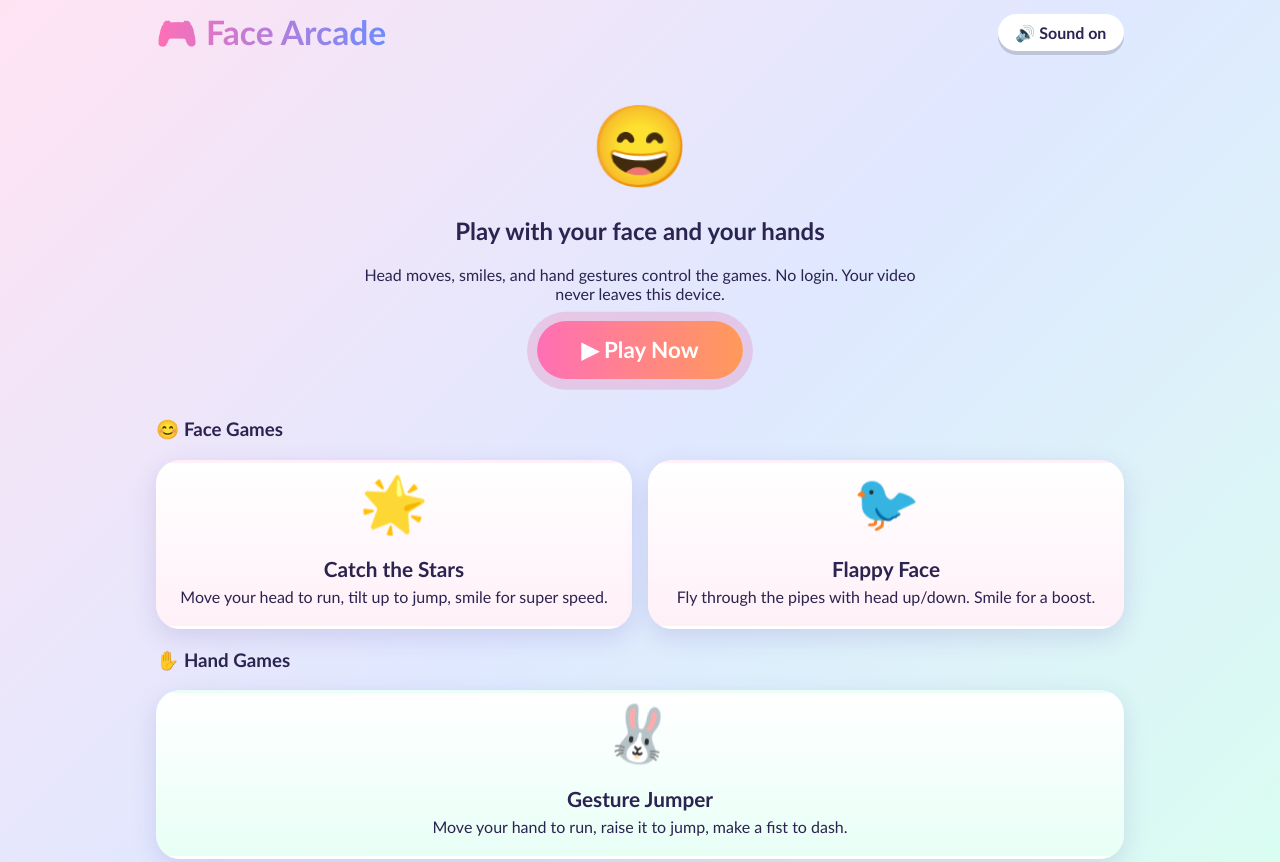
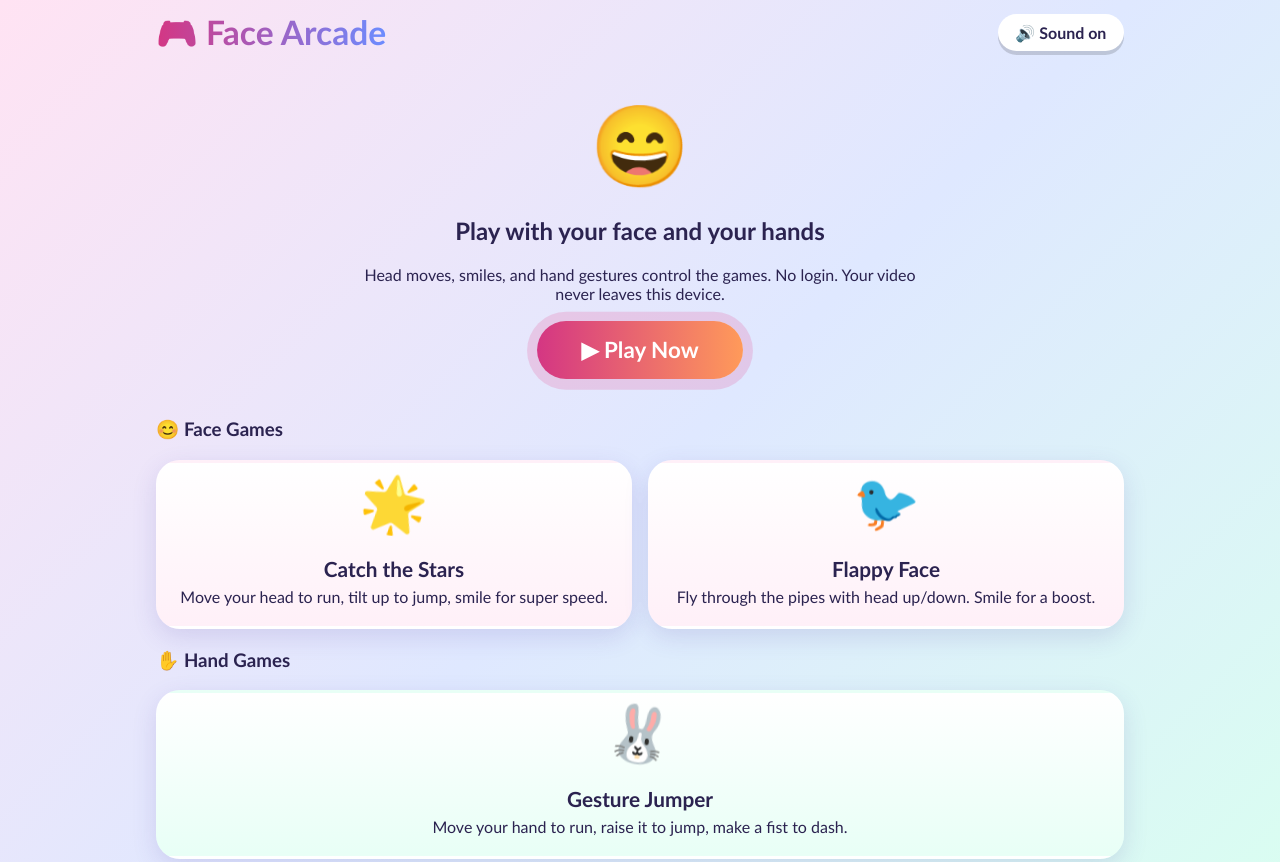
Before and after one commit to iqqramukhtiar-png/website, a plain HTML site: page index.html in a window 1280 px wide. Shown: the top 862 px of the page. Drawn offline with Linux system fonts and the light colour scheme; a script that the page names is missing.

Commit message:
update  Css

```diff
--- a/style.css
+++ b/style.css
@@ -1,4 +1,4 @@
-:root{--p:#ff6fb5;--b:#6c8cff;--y:#ffd447;--g:#4de3b0;--ink:#2b2350}
+:root{--p:#d43683;--b:#6c8cff;--y:#ffd447;--g:#4de3b0;--ink:#2b2350}
 *{box-sizing:border-box}
 body{margin:0;font-family:'Trebuchet MS','Segoe UI',system-ui,sans-serif;color:var(--ink);background:linear-gradient(135deg,#ffe3f3,#dfe8ff 50%,#d9fff0);min-height:100vh;overflow-x:hidden}
 .bg{position:fixed;inset:0;pointer-events:none;z-index:0}
```
